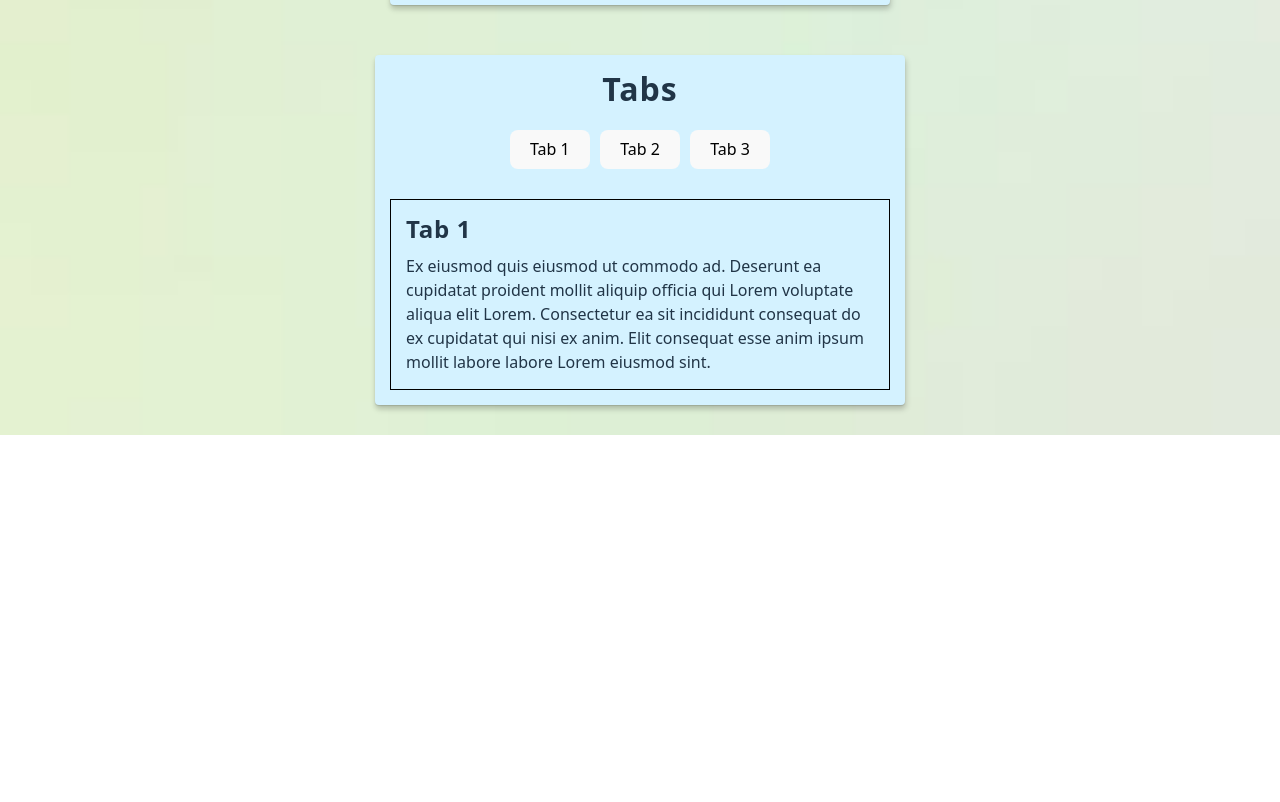
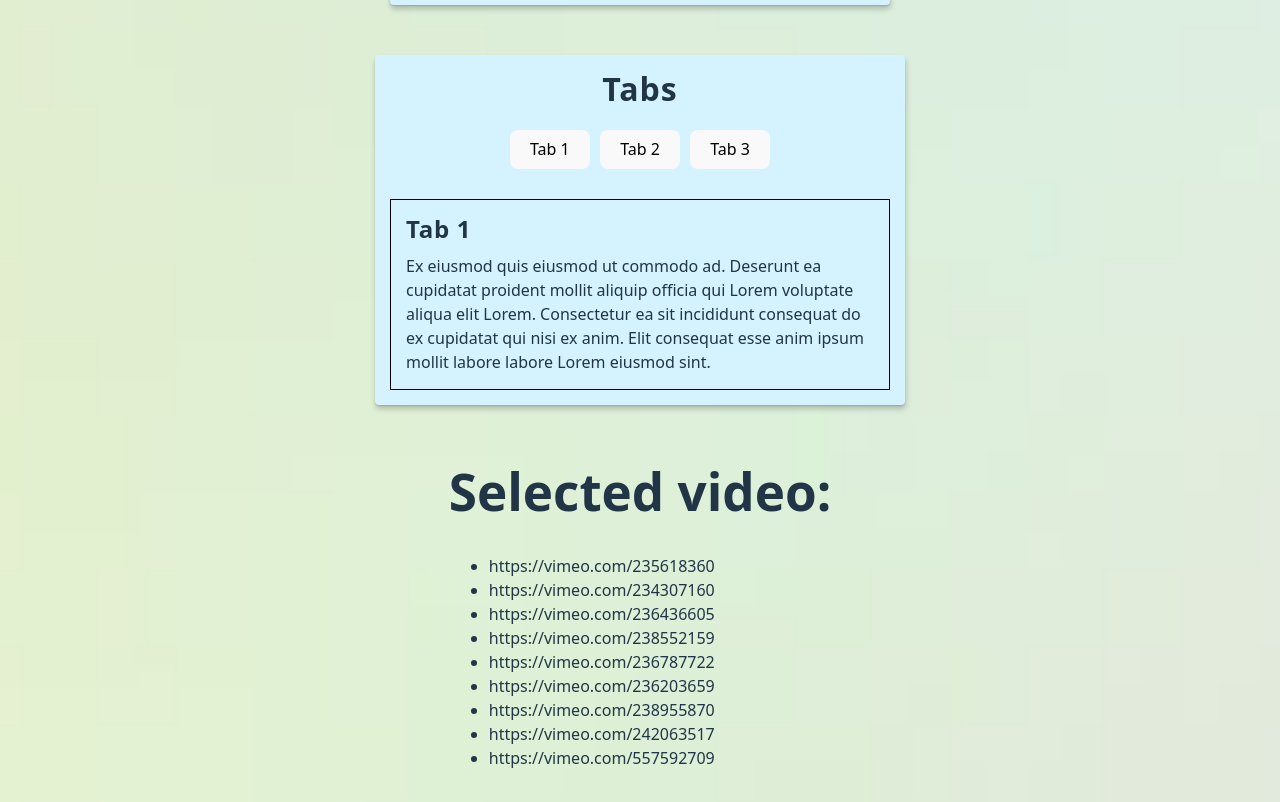
Before and after one commit to DmitryKishkanev/support, a React (Vite) app: page / in a window 1280 px wide. Shown: the part 4382-5184 px from the top of the page. Before the commit the page ends 4817 px from the top, so only its background shows below. Built offline with nearby package versions, Linux system fonts and the light colour scheme.

Commit message:
Добвил Player

```diff
--- a/package.json
+++ b/package.json
@@ -20,6 +20,7 @@
     "react": "^19.1.0",
     "react-dom": "^19.1.0",
     "react-hot-toast": "^2.5.2",
+    "react-player": "^3.3.3",
     "shortid": "^2.2.17",
     "yup": "^1.7.0"
   },
--- a/src/components/App/App.jsx
+++ b/src/components/App/App.jsx
@@ -21,6 +21,7 @@ import initialTabs from '@/tabs.json';
 import Tabs from 'components/Tabs';
 import IconButton from 'components/Todo/IconButton';
 import AddIcon from '@/icons/add.svg?react';
+import Example from 'components/Player/Example';
 import style from 'components/App/App.module.css';
 
 // export default function App() {
@@ -225,6 +226,8 @@ class App extends Component {
         )}
 
         <Tabs items={initialTabs} />
+
+        <Example />
       </div>
     );
   }
--- /dev/null
+++ b/src/components/Player/Example/Example.jsx
@@ -0,0 +1,24 @@
+import { Component } from 'react';
+import VideoList from 'components/Player/VideoList';
+import Player from 'components/Player/Player';
+import videos from '@/videos.json';
+
+class Example extends Component {
+  state = { selectedVideo: null };
+
+  selectVideo = link => {
+    this.setState({ selectedVideo: link });
+  };
+
+  render() {
+    return (
+      <div style={{ padding: 24 }}>
+        <h1>Selected video: {this.state.selectedVideo}</h1>
+        <VideoList videos={videos} onSelect={this.selectVideo} />
+        <Player url={this.state.selectedVideo} />
+      </div>
+    );
+  }
+}
+
+export default Example;
--- /dev/null
+++ b/src/components/Player/Example/index.js
@@ -0,0 +1 @@
+export { default } from 'components/Player/Example/Example';
--- /dev/null
+++ b/src/components/Player/Player/Player.jsx
@@ -0,0 +1,48 @@
+import { Component } from 'react';
+
+import {
+  PlayerWrapper,
+  StyledPlayer,
+} from 'components/Player/Player/Player.styled';
+
+class Player extends Component {
+  state = { isVideoLoaded: false };
+
+  componentDidUpdate(prevProps) {
+    if (prevProps.url !== this.props.url) {
+      this.setState({ isVideoLoaded: false });
+    }
+  }
+
+  render() {
+    const { isVideoLoaded } = this.state;
+    const { url } = this.props;
+    const showLoader = url && !isVideoLoaded;
+    // const playerSize = isVideoLoaded ? '100%' : 0;
+
+    return (
+      <>
+        {showLoader && <h2>Загружаем видео...</h2>}
+        {url && (
+          <PlayerWrapper>
+            <StyledPlayer
+              src={url}
+              //   url={url}
+              //   width={playerSize}
+              //   height={playerSize}
+              onStart={() => {
+                console.log('Видео готово!');
+                this.setState({ isVideoLoaded: true });
+              }}
+              controls
+              width="100%"
+              height="100%"
+            />
+          </PlayerWrapper>
+        )}
+      </>
+    );
+  }
+}
+
+export default Player;
--- /dev/null
+++ b/src/components/Player/Player/Player.styled.js
@@ -0,0 +1,15 @@
+import ReactPlayer from 'react-player';
+import styled from '@emotion/styled';
+
+const PlayerWrapper = styled.div`
+  position: relative;
+  padding-top: 56.25%;
+`;
+
+const StyledPlayer = styled(ReactPlayer)`
+  position: absolute;
+  top: 0;
+  left: 0;
+`;
+
+export { PlayerWrapper, StyledPlayer };
--- /dev/null
+++ b/src/components/Player/Player/index.js
@@ -0,0 +1 @@
+export { default } from 'components/Player/Player/Player';
--- /dev/null
+++ b/src/components/Player/VideoList/VideoList.jsx
@@ -0,0 +1,12 @@
+const VideoList = ({ videos, onSelect }) => {
+  return (
+    <ul>
+      {videos.map(video => (
+        <li key={video.id} onClick={() => onSelect(video.link)}>
+          {video.link}
+        </li>
+      ))}
+    </ul>
+  );
+};
+export default VideoList;
--- /dev/null
+++ b/src/components/Player/VideoList/index.js
@@ -0,0 +1 @@
+export { default } from 'components/Player/VideoList/VideoList';
--- /dev/null
+++ b/src/videos.json
@@ -0,0 +1,11 @@
+[
+  { "id": 235618360, "link": "https://vimeo.com/235618360" },
+  { "id": 234307160, "link": "https://vimeo.com/234307160" },
+  { "id": 236436605, "link": "https://vimeo.com/236436605" },
+  { "id": 238552159, "link": "https://vimeo.com/238552159" },
+  { "id": 236787722, "link": "https://vimeo.com/236787722" },
+  { "id": 236203659, "link": "https://vimeo.com/236203659" },
+  { "id": 238955870, "link": "https://vimeo.com/238955870" },
+  { "id": 242063517, "link": "https://vimeo.com/242063517" },
+  { "id": 557592709, "link": "https://vimeo.com/557592709" }
+]
```
Also changed, not shown: src/components/Player/Example/Example.styled.js (added), src/components/Player/VideoList/VideoList.styled.js (added), 1 other file (tests, documents, lock files or other folders).
